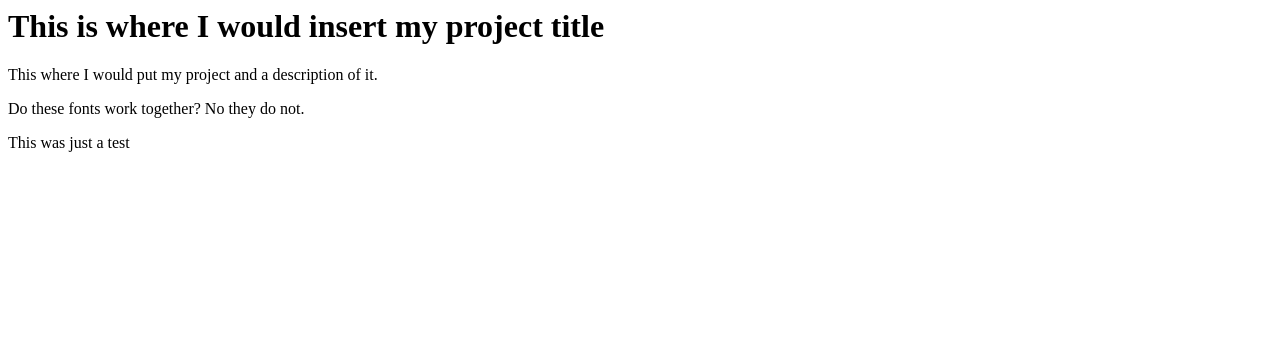
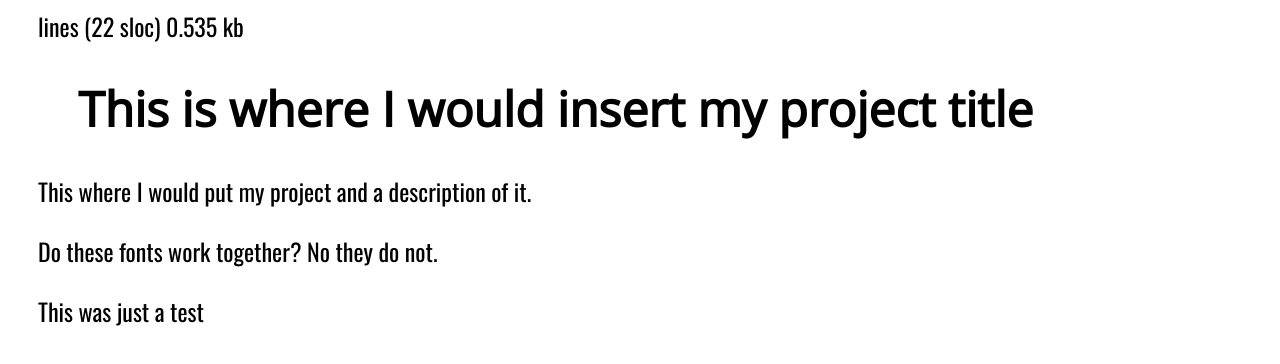
Before and after one commit to pjvaldez/pjvaldez.github.io, a plain HTML site: page index.html in a window 1280 px wide. Drawn offline with nearby package versions, Linux system fonts and the light colour scheme.

Commit message:
Update index.html

```diff
--- a/index.html
+++ b/index.html
@@ -1,4 +1,27 @@
+lines (22 sloc)  0.535 kb
+<!DOCTYPE html>
+
+<html>
+  <head>
+   <link href='http://fonts.googleapis.com/css?family=Oswald|Open+Sans' rel='stylesheet' type='text/css'>
+    <style>
+      body {
+        font-family: 'Oswald', sans-serif;
+        font-size: 24px;
+        margin-left: 38px
+      }
+      h1 {
+        margin-left: 40px;
+        font-family: 'Open Sans', sans-serif;
+      }
+      }
+    </style>
+  </head>
+  <body>
+
 <h1>This is where I would insert my project title</h1>
 <p>This where I would put my project and a description of it.</p>
 <p> Do these fonts work together? No they do not. </p>
 <p> This was just a test</p>
+</body>
+</html>
```
